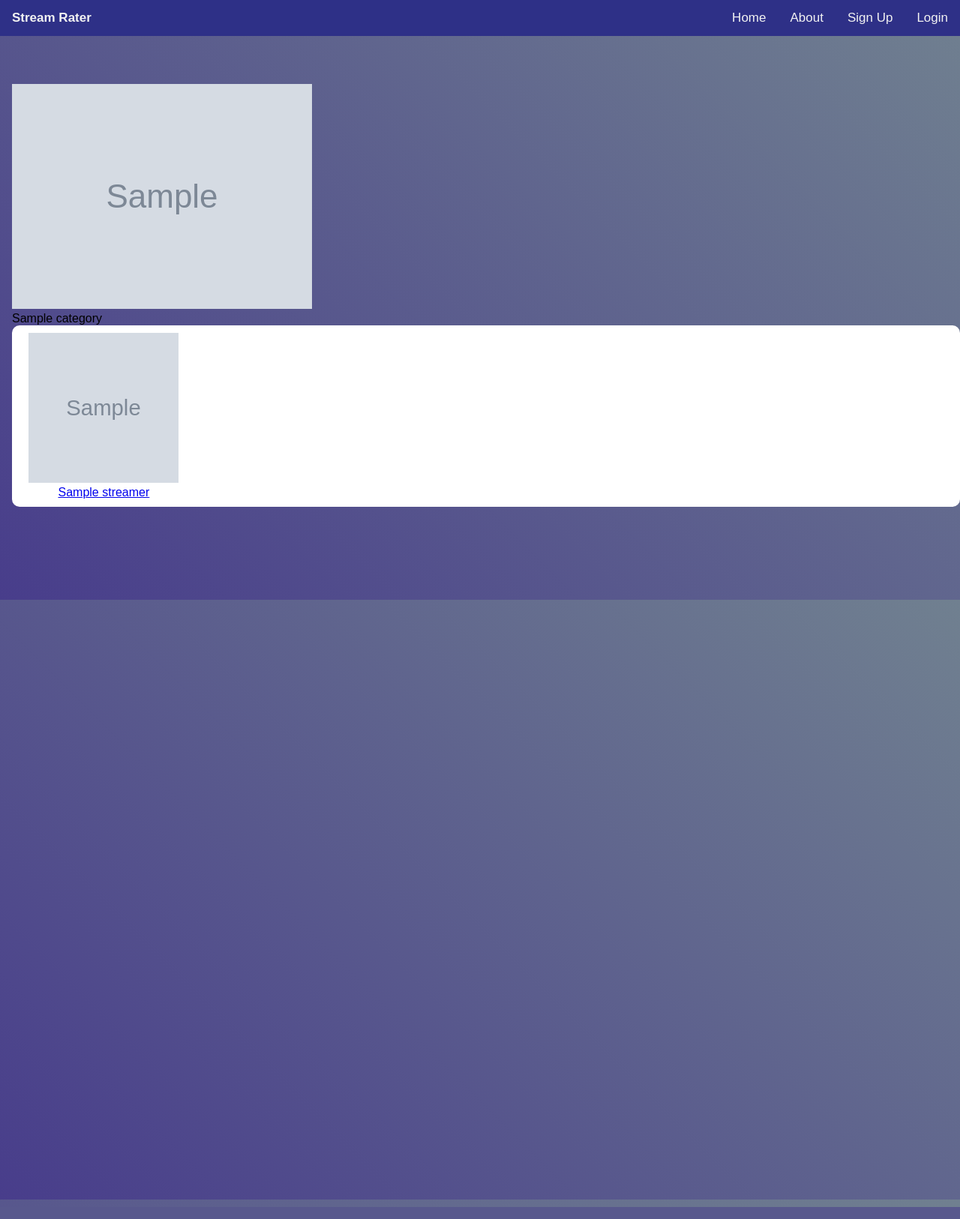
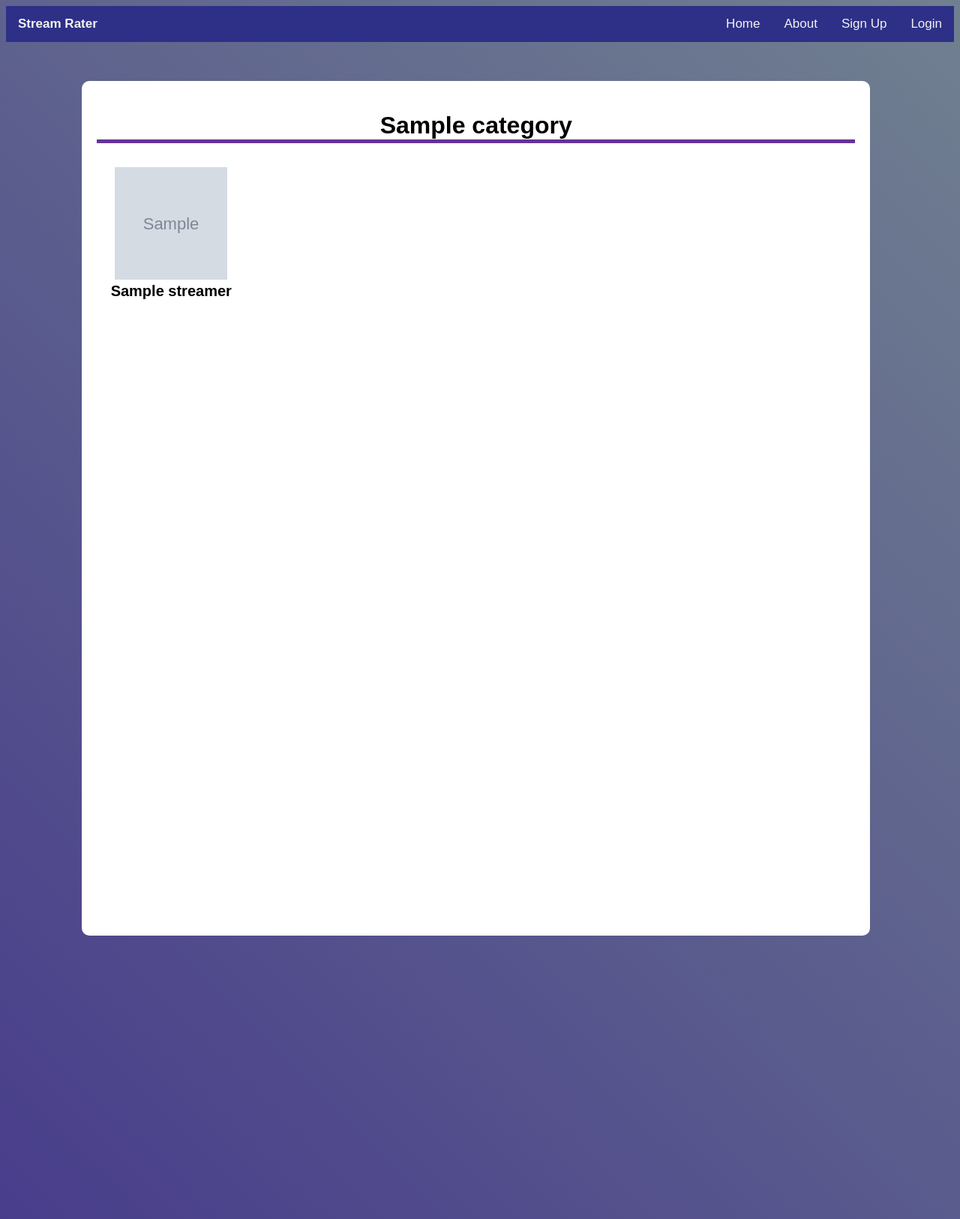
Before and after one commit to tenediosI/StreamRaterTeamProject, a Django app: page /stream/sample/ in a window 1280 px wide. Shown: the whole page at 75% size. Run offline with Django 3.2, Linux system fonts and the light colour scheme; tables that the repository leaves empty hold one stand-in row (values such as "Sample post"); grey boxes marked "Sample" are stand-in pictures; some libraries are stand-ins or nearby versions.

Commit message:
styling completed at 99%

```diff
--- a/static/style/categoryExtra.css
+++ b/static/style/categoryExtra.css
@@ -1,4 +1,34 @@
+body{
+	position: relative;
+}
+
 .grid-container img {
-	height: 200px;
-	width: 200px;
+	height: 150px;
+	width: 150px;
 }
+
+.streamer-name{
+	font-weight: bold;
+    color: black;
+    text-decoration: none;
+    font-size: 20px;
+}
+
+.category-name{
+	text-align: center;
+	border-bottom: 5px solid rebeccapurple;
+}
+
+.container{
+	position: absolute;
+    left: 8%;
+    right: 10%;
+    top: 100px;
+    padding: 20px;
+    margin-left: auto;
+    margin-right: auto;
+    background: white;
+    border-radius: 10px;
+    height: 1100px;
+    width: 80%
+}
--- a/static/style/topBar.css
+++ b/static/style/topBar.css
@@ -5,6 +5,8 @@
 body {
     font-family: Arial, Helvetica, sans-serif;
 	overflow: scroll;
+    background: linear-gradient(45deg, darkslateblue, slategray);
+    position: relative;
 }
 
 .navbar {
@@ -80,6 +82,7 @@ body {
   border-radius: 10px;
 }
 
+
 .grid-container div {
 	float: left;
 	padding: 10px;
--- a/templates/stream/category.html
+++ b/templates/stream/category.html
@@ -10,18 +10,18 @@
 {% endblock %}
 
 {% block body_block %}
-	<link rel="stylesheet" href="{% static 'style/genericPage.css' %}" type="text/css"/>
+    <div class="container">
         <link rel="stylesheet" href="{% static 'style/categoryExtra.css' %}" type="text/css"/>
-	<img src={{ category.image }}>
-	<div>{{ category.name }}</div>
+        <h1 class="category-name" >{{ category.name }}</h1>
         <div class="grid-container">
         {% for s in streamers %}
             {% if category == s.category %}
                 <div id="grid-item{{ forloop.counter }}">
                     <a href="{% url 'stream:show_streamer' name=s.name category_name_slug=category.slug %}"><img class="icon" src="{{ s.image }}"></a>
-				<a href="{% url 'stream:show_streamer' name=s.name category_name_slug=category.slug %}">{{ s.name }}</a>
+                    <a class="streamer-name" href="{% url 'stream:show_streamer' name=s.name category_name_slug=category.slug %}">{{ s.name }}</a>
                 </div>
             {% endif %}
         {% endfor %}
         </div>
+    </div>
 {% endblock %}
--- a/templates/stream/homepage.html
+++ b/templates/stream/homepage.html
@@ -7,17 +7,18 @@
 {% endblock %}
 
 {% block body_block %}
-	<link rel="stylesheet" href="{% static 'style/genericPage.css' %}" type="text/css"/>
+    <link rel="stylesheet" href="{% static 'style/homepageExtra.css' %}" type="text/css"/>
+    <div id="container">
         <div class="grid-container">
         {% if categories %}
             {% for c in categories %}
                 <div id="grid-item{{ forloop.counter }}">
                     <a href="{% url 'stream:show_category' category_name_slug=c.slug %}"><img class="icon" src="{{ c.image }}"></a>
-				<!--<strong><a href="{% url 'stream:show_category' category_name_slug=c.slug %}">{{ c.name }}</a></strong>-->
                 </div>
             {% endfor %}
         {% else %}
             <li><strong>There are no categories present.</strong></li>
         {% endif %}
         </div>
+    </div>
 {% endblock %}
```
Also changed, not shown: static/style/homepageExtras.css (added, +26 -0 lines). Lines whose indentation alone changed are shown as unchanged.
